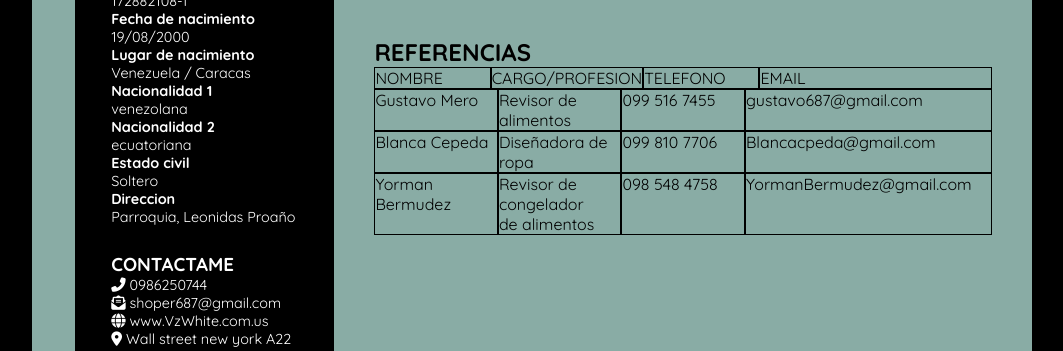
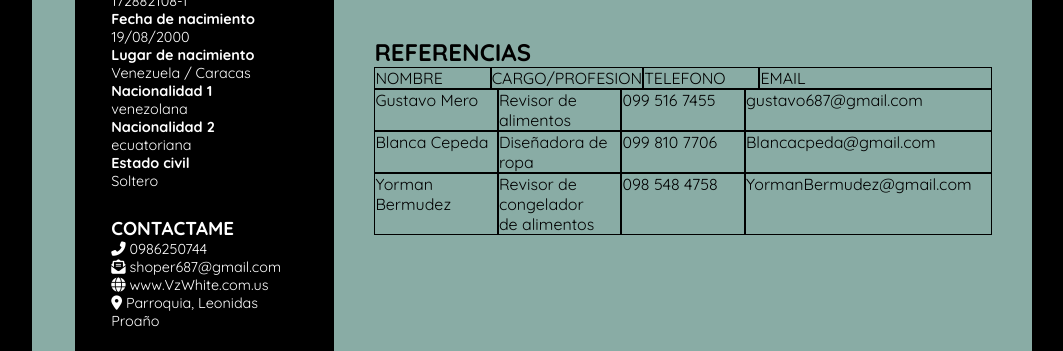
Before and after one commit to VzBrandonZ/HOJA-DE-VIDA, a plain HTML site: page index.html in a window 1280 px wide. Shown: the part 449-800 px from the top of the page, without its empty margins (108-1171 px from the left). Drawn offline with Linux system fonts and the light colour scheme.

Commit message:
Update index.html
cambios de direccion

```diff
--- a/index.html
+++ b/index.html
@@ -38,8 +38,6 @@
                 <p>ecuatoriana</p>
                 <p class="data">Estado civil</p>
                 <p>Soltero</p>
-                <p class="data">Direccion</p>
-                <p>Parroquia, Leonidas Proaño</p>
             </section>
             <section class="content-profile__section">
                 <h2 class="h2c1">CONTACTAME</h2>
@@ -48,7 +46,7 @@
                         <li><i class="fas fa-phone-alt"></i> 0986250744</li>
                         <li><i class="fas fa-envelope-open-text"></i> shoper687@gmail.com</li>
                         <li><i class="fas fa-globe"></i> www.VzWhite.com.us</li>
-                        <li><i class="fas fa-map-marker-alt"></i> Wall street new york A22</li>
+                        <li><i class="fas fa-map-marker-alt"></i> Parroquia, Leonidas Proaño</li>
                     </ul>
                 </nav>
             </section>
```
